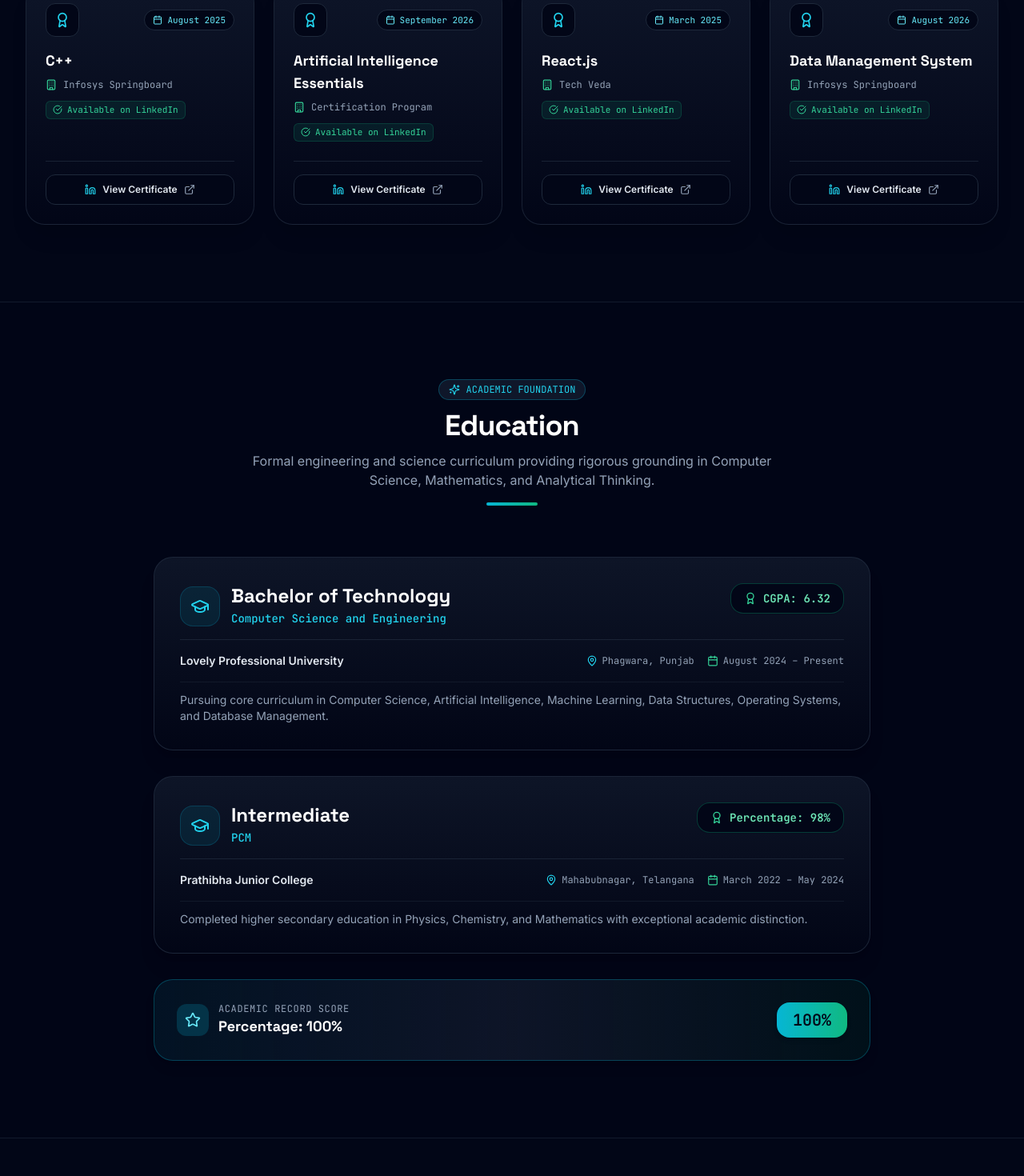
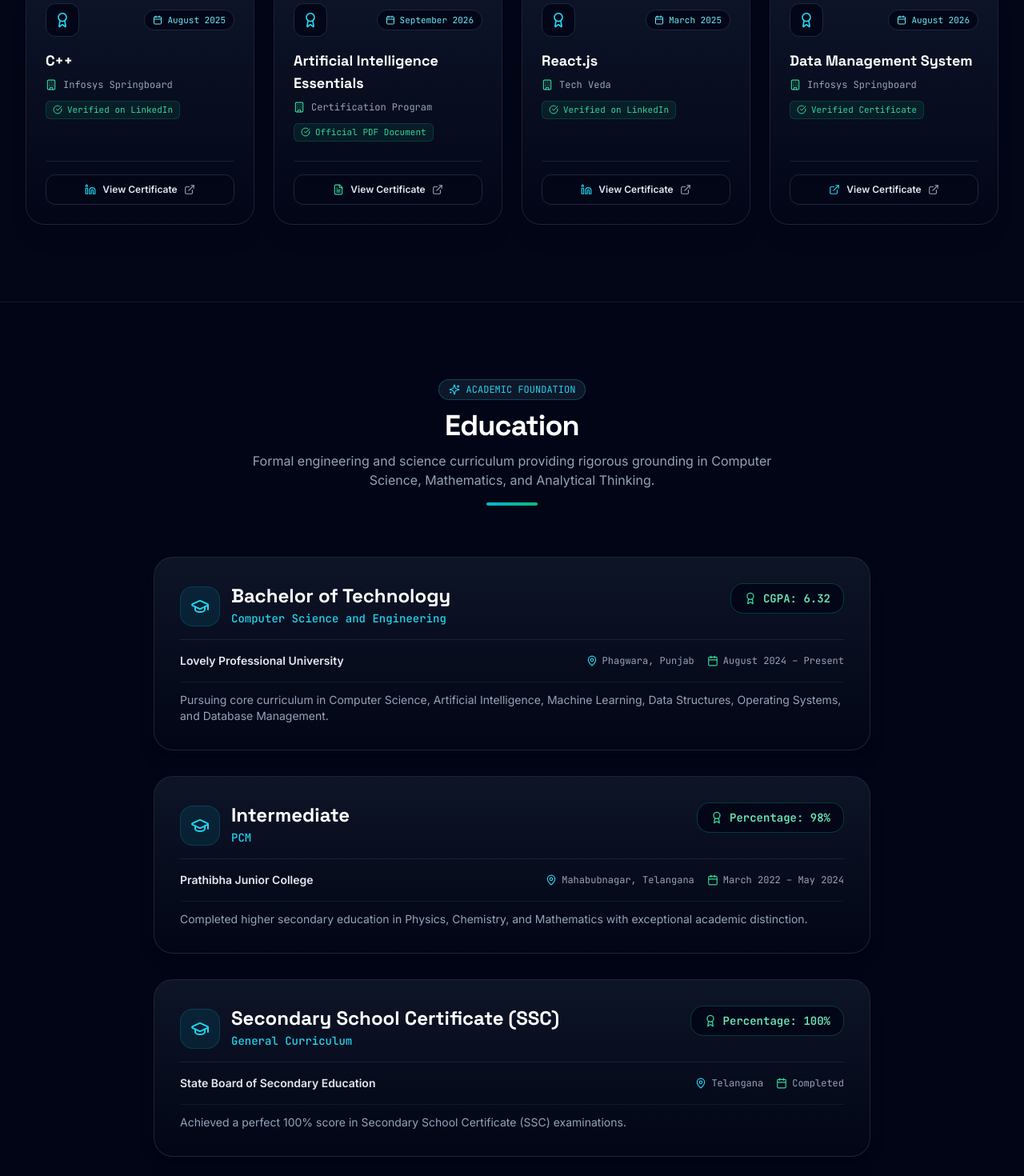
Before and after one commit to Rakeshraki146/Portfolio, a React (Vite) app: page / in a window 1280 px wide. Shown: the part 5171-6641 px from the top of the page at 80% size. Built offline with nearby package versions, Linux system fonts and the light colour scheme.

Commit message:
Update certificate links (LinkedIn, Drive, PDF) and update academic record to SSC: 100%

```diff
--- a/src/components/Certificates.tsx
+++ b/src/components/Certificates.tsx
@@ -1,9 +1,28 @@
 import React from 'react';
-import { Award, Calendar, ExternalLink, Building, Sparkles, Linkedin, CheckCircle } from 'lucide-react';
+import { Award, Calendar, ExternalLink, Building, Sparkles, Linkedin, FileText, CheckCircle } from 'lucide-react';
 import { portfolioData } from '../data/portfolioData';
 
 export const Certificates: React.FC = () => {
   const { certificates } = portfolioData;
+
+  const getBadgeAndIcon = (url: string) => {
+    if (url.includes('lnkd.in') || url.includes('linkedin.com')) {
+      return {
+        badge: 'Verified on LinkedIn',
+        icon: <Linkedin className="w-3.5 h-3.5 text-cyan-400" />
+      };
+    }
+    if (url.includes('.pdf')) {
+      return {
+        badge: 'Official PDF Document',
+        icon: <FileText className="w-3.5 h-3.5 text-emerald-400" />
+      };
+    }
+    return {
+      badge: 'Verified Certificate',
+      icon: <ExternalLink className="w-3.5 h-3.5 text-cyan-400" />
+    };
+  };
 
   return (
     <section id="certificates" className="py-24 relative overflow-hidden">
@@ -19,14 +38,16 @@ export const Certificates: React.FC = () => {
             Certifications
           </h2>
           <p className="mt-3 text-slate-400 text-sm sm:text-base max-w-2xl">
-            Verified course completions and certifications across programming, systems, web, and artificial intelligence, verified on LinkedIn.
+            Verified course completions and certifications across programming, systems, web, and artificial intelligence.
           </p>
           <div className="w-16 h-1 bg-gradient-to-r from-cyan-500 to-emerald-500 rounded-full mt-4"></div>
         </div>
 
         {/* Certificates Grid */}
         <div className="grid grid-cols-1 md:grid-cols-2 lg:grid-cols-4 gap-6">
-          {certificates.map((cert) => (
+          {certificates.map((cert) => {
+            const { badge, icon } = getBadgeAndIcon(cert.certificateUrl);
+            return (
               <div
                 key={cert.id}
                 className="group relative flex flex-col justify-between rounded-3xl bg-gradient-to-b from-slate-900/90 to-slate-950/90 border border-slate-800/80 hover:border-cyan-500/50 p-6 transition-all duration-300 shadow-xl hover:shadow-cyan-500/10 hover:-translate-y-1"
@@ -54,14 +75,14 @@ export const Certificates: React.FC = () => {
                     <span className="truncate">{cert.issuer}</span>
                   </div>
 
-                {/* LinkedIn verification badge */}
+                  {/* Verification badge */}
                   <div className="mt-3 inline-flex items-center gap-1.5 text-[11px] font-mono text-emerald-400 bg-emerald-500/10 px-2 py-0.5 rounded-md border border-emerald-500/20">
                     <CheckCircle className="w-3 h-3" />
-                  <span>Available on LinkedIn</span>
+                    <span>{badge}</span>
                   </div>
                 </div>
 
-              {/* Action Button: Opens LinkedIn Directly */}
+                {/* Action Button: Opens Certificate Directly */}
                 <div className="mt-6 pt-4 border-t border-slate-800/80">
                   <a
                     href={cert.certificateUrl}
@@ -69,13 +90,14 @@ export const Certificates: React.FC = () => {
                     rel="noopener noreferrer"
                     className="w-full inline-flex items-center justify-center gap-2 px-4 py-2.5 rounded-xl bg-slate-950 hover:bg-slate-900 text-slate-200 hover:text-white border border-slate-800 hover:border-cyan-500/40 text-xs font-semibold transition-all group-hover:shadow-sm"
                   >
-                  <Linkedin className="w-3.5 h-3.5 text-cyan-400" />
+                    {icon}
                     <span>View Certificate</span>
                     <ExternalLink className="w-3.5 h-3.5 text-slate-400" />
                   </a>
                 </div>
               </div>
-          ))}
+            );
+          })}
         </div>
 
       </div>
--- a/src/data/portfolioData.ts
+++ b/src/data/portfolioData.ts
@@ -197,28 +197,28 @@ export const portfolioData = {
       title: "C++",
       issuer: "Infosys Springboard",
       date: "August 2025",
-      certificateUrl: "https://www.linkedin.com/in/b-rakesh-060044322/details/certifications/"
+      certificateUrl: "https://lnkd.in/p/dQqGJKgJ"
     },
     {
       id: "cert-2",
       title: "Artificial Intelligence Essentials",
       issuer: "Certification Program",
       date: "September 2026",
-      certificateUrl: "https://www.linkedin.com/in/b-rakesh-060044322/details/certifications/"
+      certificateUrl: "/int428.codeup_compressed.pdf"
     },
     {
       id: "cert-3",
       title: "React.js",
       issuer: "Tech Veda",
       date: "March 2025",
-      certificateUrl: "https://www.linkedin.com/in/b-rakesh-060044322/details/certifications/"
+      certificateUrl: "https://lnkd.in/p/d2MHibrR"
     },
     {
       id: "cert-4",
       title: "Data Management System",
       issuer: "Infosys Springboard",
       date: "August 2026",
-      certificateUrl: "https://www.linkedin.com/in/b-rakesh-060044322/details/certifications/"
+      certificateUrl: "https://drive.google.com/file/d/1Lk6em6nnEuyoUNDAYdnlMyaOq-q3f9rI/view?usp=drive_link"
     }
   ] as CertificateItem[],
 
@@ -242,15 +242,23 @@ export const portfolioData = {
       grade: "98%",
       gradeType: "Percentage",
       details: "Completed higher secondary education in Physics, Chemistry, and Mathematics with exceptional academic distinction."
+    },
+    {
+      degree: "Secondary School Certificate (SSC)",
+      field: "General Curriculum",
+      institution: "State Board of Secondary Education",
+      location: "Telangana",
+      date: "Completed",
+      grade: "100%",
+      gradeType: "Percentage",
+      details: "Achieved a perfect 100% score in Secondary School Certificate (SSC) examinations."
     }
   ] as EducationItem[],
 
-  // Displayed strictly without assumptions per prompt instructions:
-  // "Also display: Percentage: 100% (Do not assume what the 100% value refers to if the resume does not specify it.)"
   additionalAcademicHighlight: {
     metric: "100%",
-    label: "Percentage: 100%",
-    note: "Official Academic Record Highlight"
+    label: "SSC: 100%",
+    note: "Secondary School Certificate (SSC) Academic Distinction"
   },
 
   resume: {
```
Also changed, not shown: run-tests.js (+8 -6 lines), 1 other file (tests, documents, lock files or other folders). Lines whose indentation alone changed are shown as unchanged.
